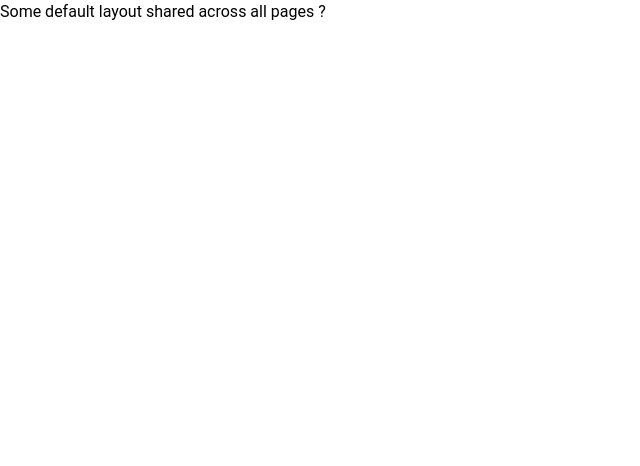
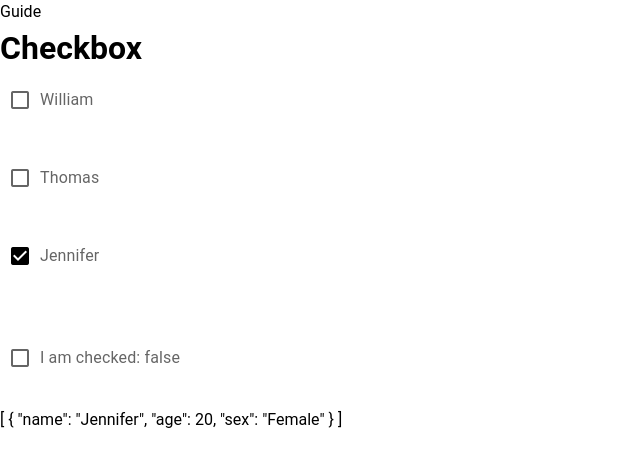
Before and after one commit to vaders-hub/vue-nuxt-3, a Nuxt app: page /guide/form/checkbox in a window 1280 px wide. Shown: the top 466 px of the page, without its empty margins (0-640 px from the left). Built offline with nearby package versions, Linux system fonts and the light colour scheme.

Commit message:
checkbox

```diff
--- /dev/null
+++ b/src/components/common/forms/CustomCheckbox.vue
@@ -0,0 +1,28 @@
+<script lang="ts">
+import { defineComponent } from 'vue';
+
+export default defineComponent({
+  name: 'CustomCheckbox',
+  props: {
+    modelValue: { type: [Array, Boolean] },
+    value: { type: Object },
+    label: { type: String },
+  },
+  emit: ['update:modelValue'],
+  setup(props, ctx) {
+    const model = computed({
+      get() {
+        return props.modelValue;
+      },
+      set(value) {
+        ctx.emit('update:modelValue', value);
+      },
+    });
+    return { model };
+  },
+});
+</script>
+
+<template>
+  <v-checkbox v-model="model" :value="value" :label="label" />
+</template>
--- /dev/null
+++ b/src/components/common/forms/MultiCheckbox.vue
@@ -0,0 +1,42 @@
+<script lang="ts">
+export default defineComponent({
+  name: 'MultiCheckbox',
+  props: {
+    value: {
+      type: Object,
+      required: true,
+    },
+    options: {
+      type: Object,
+      required: true,
+    },
+  },
+  setup(props, context) {
+    const checkedNames = reactive([]);
+    const listof = ['aa', 'bb', 'cc'];
+    return { checkedNames, listof };
+  },
+});
+</script>
+
+<template>
+  <div>
+    <div>
+      <v-checkbox
+        v-for="(option, idx) in options"
+        :fieldId="option.name"
+        :label="option.name"
+        :key="idx"
+        :value="option.name"
+        v-model="value[idx]"
+      />
+    </div>
+    <div>
+      <template v-for="(ckOp, idx) in listof" :key="idx">
+        <input type="checkbox" :id="`ck-${idx}`" :value="ckOp" v-model="checkedNames[idx]" />
+        <label :for="`ck-${idx}`">{{ ckOp }}</label>
+      </template>
+    </div>
+    <div>{{ checkedNames }}</div>
+  </div>
+</template>
--- /dev/null
+++ b/src/pages/guide/form/checkbox.vue
@@ -0,0 +1,52 @@
+<script lang="ts">
+import CustomCheckbox from '@/components/common/forms/CustomCheckbox.vue';
+
+export default defineComponent({
+  components: {
+    CustomCheckbox,
+  },
+  async setup() {
+    definePageMeta({
+      layout: 'guide',
+    });
+
+    const people = ref([
+      {
+        name: 'William',
+        age: 30,
+        sex: 'Male',
+      },
+      {
+        name: 'Thomas',
+        age: 24,
+        sex: 'Male',
+      },
+      {
+        name: 'Jennifer',
+        age: 20,
+        sex: 'Female',
+      },
+    ]);
+
+    const selectedPeople = ref([{ name: 'Jennifer', age: 20, sex: 'Female' }]);
+    const isSelected = ref(false);
+
+    return { people, selectedPeople, isSelected };
+  },
+});
+</script>
+
+<template>
+  <div>
+    <h1>Checkbox</h1>
+
+    <template v-for="person in people" :key="person.name">
+      <CustomCheckbox :label="person.name" v-model="selectedPeople" :value="person" />
+    </template>
+
+    <br />
+    <CustomCheckbox :label="`I am checked: ${isSelected}`" v-model="isSelected" />
+
+    <div>{{ selectedPeople }}</div>
+  </div>
+</template>
```
Also changed, not shown: src/assets/styles/main.scss (added, +12 -0 lines).
